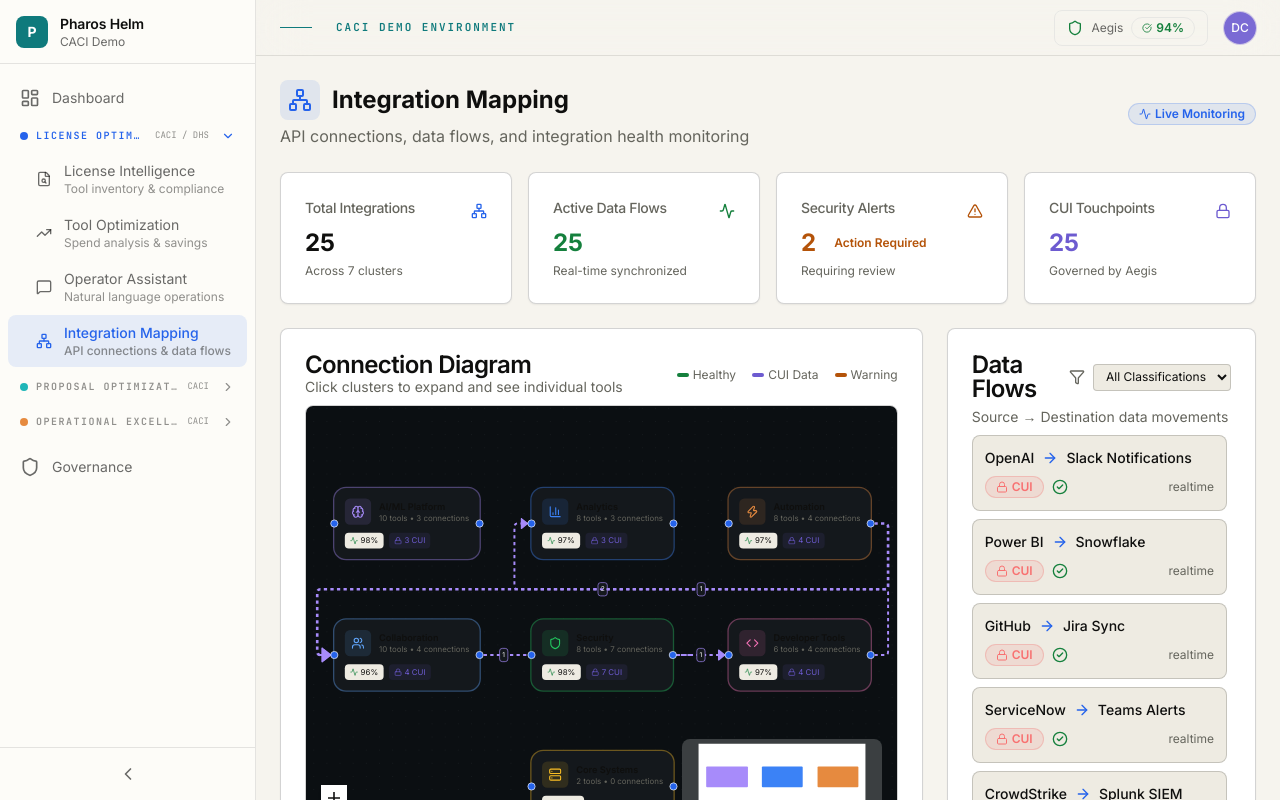
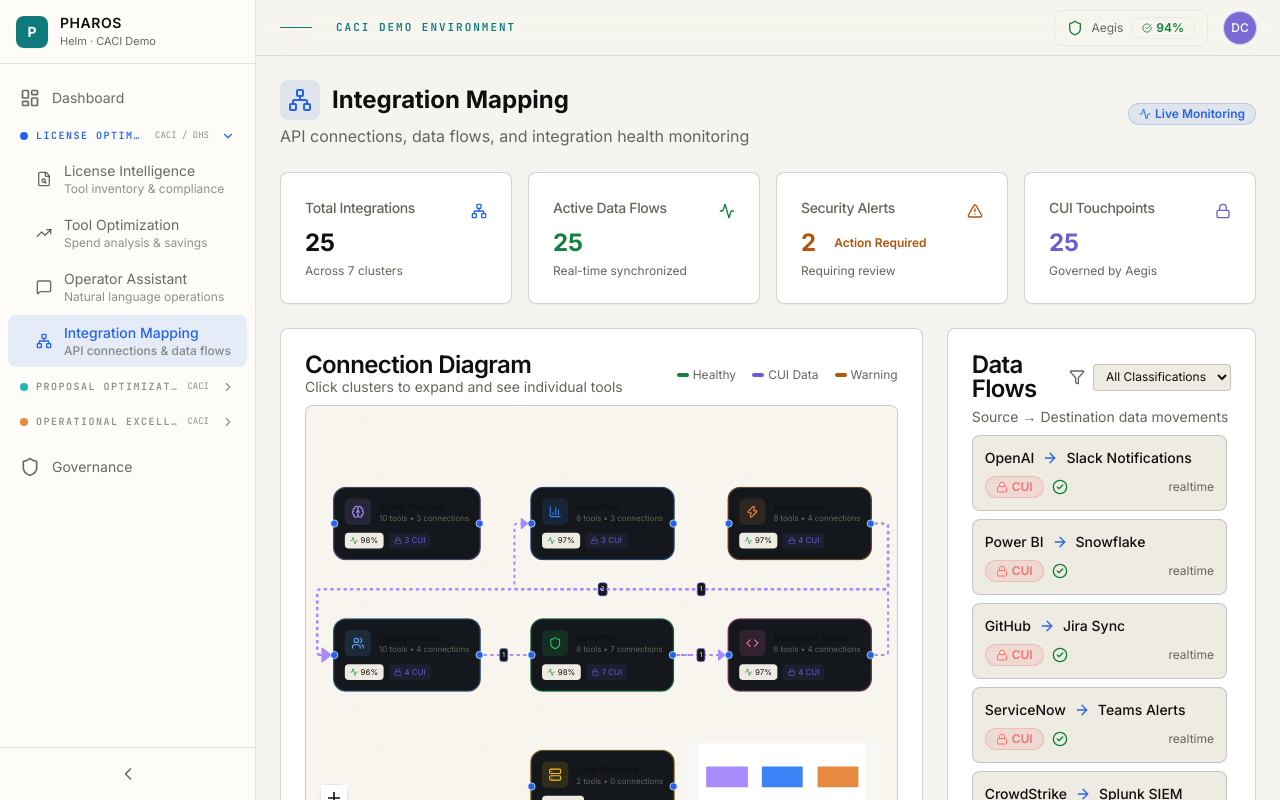
Before and after one commit to ssripada09-svg/miojo_demo, a Next.js app: page /crews/integration-mapping in a window 1280 px wide. Built offline with nearby package versions, Linux system fonts and the light colour scheme.

Commit message:
fix: restore logo branding and lighten integration diagram

```diff
--- a/app/crews/integration-mapping/page.tsx
+++ b/app/crews/integration-mapping/page.tsx
@@ -620,7 +620,7 @@
             </div>
           </CardHeader>
           <CardContent>
-            <div className="h-[500px] border border-pharos-border rounded-lg overflow-hidden">
+            <div className="h-[500px] border border-pharos-border rounded-lg overflow-hidden bg-pharos-bg">
               <ReactFlow
                 nodes={nodes}
                 edges={edges}
@@ -631,14 +631,14 @@
                 fitView
                 attributionPosition="bottom-left"
                 proOptions={{ hideAttribution: true }}
-                style={{ backgroundColor: "#0B0F12" }}
+                style={{ backgroundColor: "#F8F5EF" }}
               >
-                <Background color="#2E3338" gap={20} />
-                <Controls className="!bg-pharos-card !border-pharos-border !rounded-lg [&_button]:!bg-pharos-card [&_button]:!border-pharos-border [&_button]:!fill-white" />
+                <Background color="rgba(15, 15, 14, 0.08)" gap={20} />
+                <Controls className="!bg-pharos-card !border-pharos-border !rounded-lg [&_button]:!bg-pharos-card [&_button]:!border-pharos-border [&_button]:!fill-[#0F0F0E]" />
                 <MiniMap
                   className="!bg-pharos-card !border-pharos-border !rounded-lg"
                   nodeColor={(node) => (node.data?.color as string) || "#3B82F6"}
-                  maskColor="rgba(11, 15, 18, 0.8)"
+                  maskColor="rgba(246, 244, 238, 0.7)"
                 />
               </ReactFlow>
             </div>
--- a/components/navigation/sidebar.tsx
+++ b/components/navigation/sidebar.tsx
@@ -53,15 +53,15 @@
       )}
     >
       {/* Header */}
-      <div className="flex items-center h-16 px-4 border-b border-[var(--ph-border)]">
-        <Link href="/" className="flex items-center gap-3" onClick={handleNavClick}>
-          <div className="w-8 h-8 rounded-lg bg-teal-deep flex items-center justify-center flex-shrink-0">
+      <div className="flex items-center h-16 px-4 border-b border-[var(--ph-border)] bg-bg-raised">
+        <Link href="/" className="flex items-center gap-3 min-w-0" onClick={handleNavClick}>
+          <div className="w-8 h-8 rounded-lg bg-teal-deep flex items-center justify-center flex-shrink-0 shadow-sm shadow-teal/20">
             <span className="text-white font-bold text-sm">P</span>
           </div>
           {!collapsed && (
             <div className="flex flex-col min-w-0">
-              <span className="font-semibold text-ink text-sm truncate tracking-[-0.01em]">Pharos Helm</span>
-              <span className="text-xs text-ink-muted truncate">CACI Demo</span>
+              <span className="font-semibold text-ink text-sm uppercase tracking-[0.04em] truncate">Pharos</span>
+              <span className="text-[11px] text-ink-muted truncate">Helm · CACI Demo</span>
             </div>
           )}
         </Link>
```
